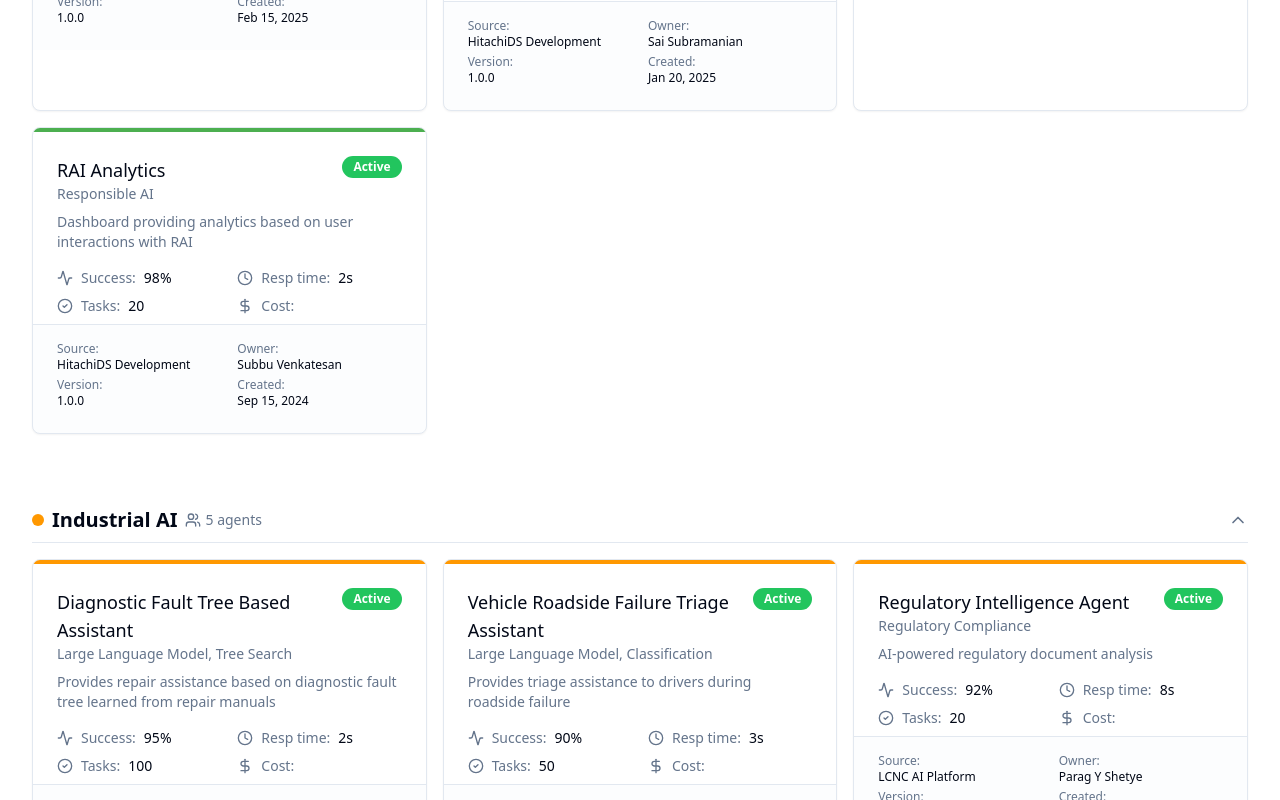
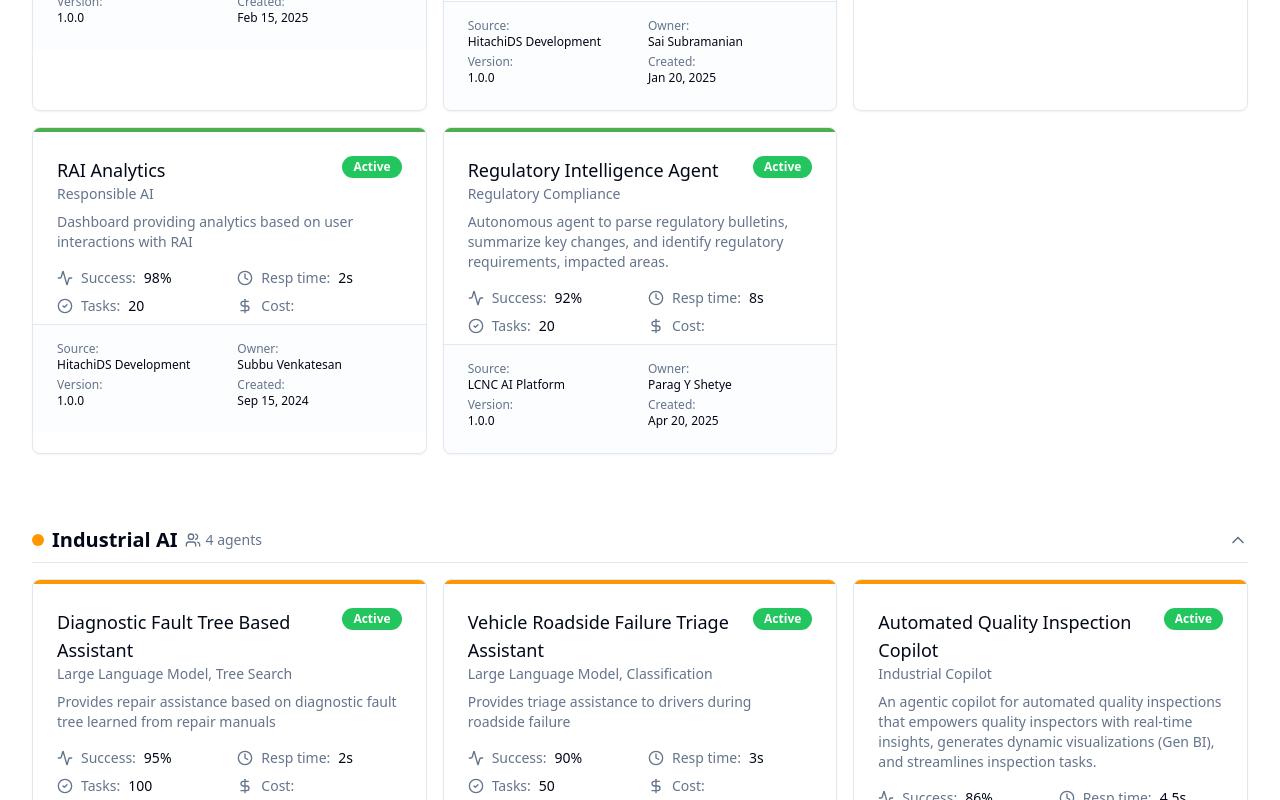
Before and after one commit to par-hitachids/agentplane-v0-3-draft, a React (Vite) app: page / in a window 1280 px wide. Shown: the part 720-1520 px from the top of the page. Built offline with nearby package versions, Linux system fonts and the light colour scheme.

Commit message:
fixed agentcrd

```diff
--- a/src/data/mockData.ts
+++ b/src/data/mockData.ts
@@ -215,9 +215,9 @@ export const agents: Agent[] = [
   {
     id: 'agent7',
     name: 'Regulatory Intelligence Agent',
-    description: 'AI-powered regulatory document analysis',
-    businessFunctionId: 'func2',
-    businessUnitId: 'bu3',
+    description: 'Autonomous agent to parse regulatory bulletins, summarize key changes, and identify regulatory requirements, impacted areas.',
+    businessFunctionId: 'func1',
+    businessUnitId: 'bu2',
     sourceId: 'src3',
     status: 'active',
     createdAt: '2025-04-20',
```
